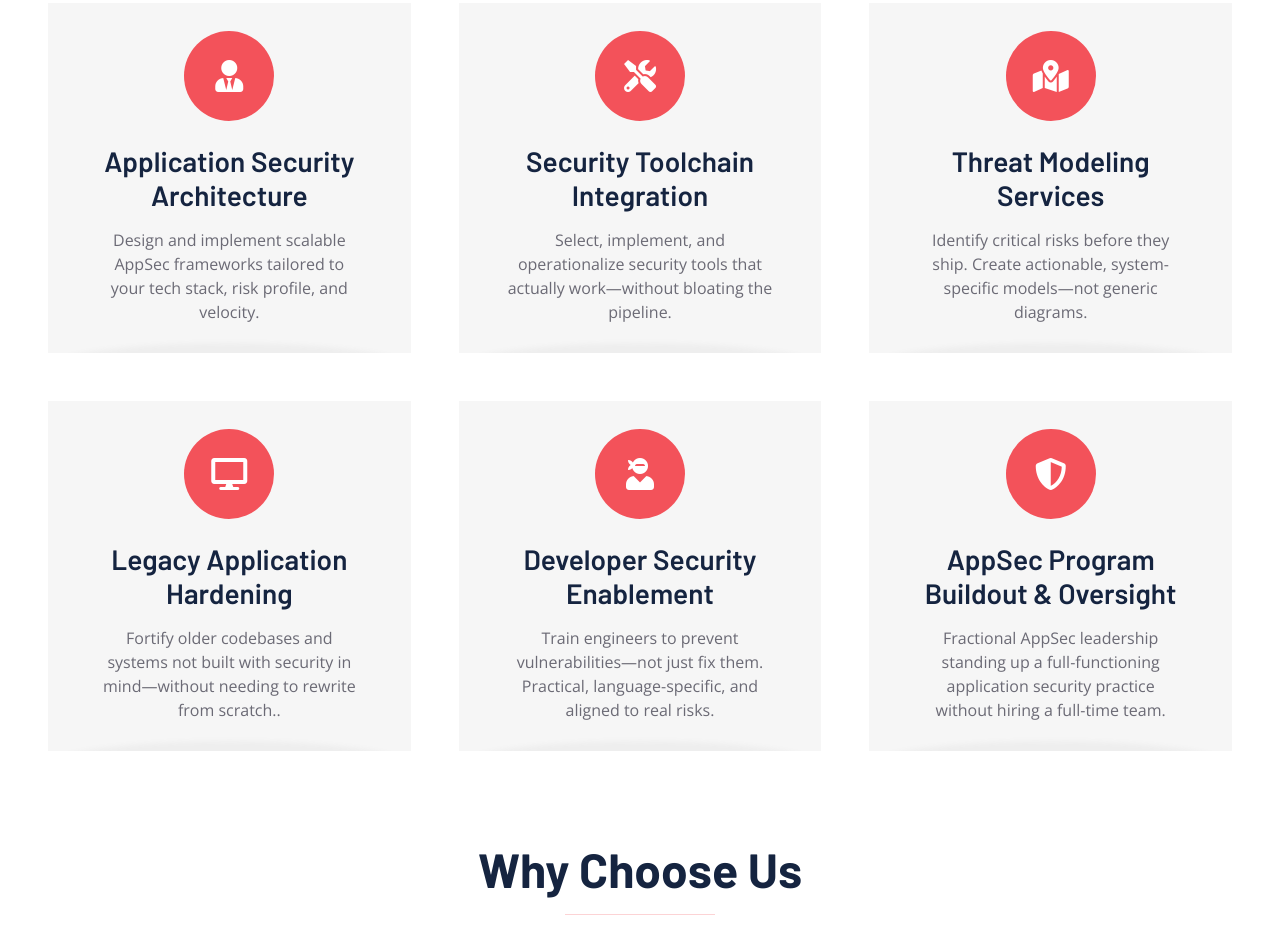
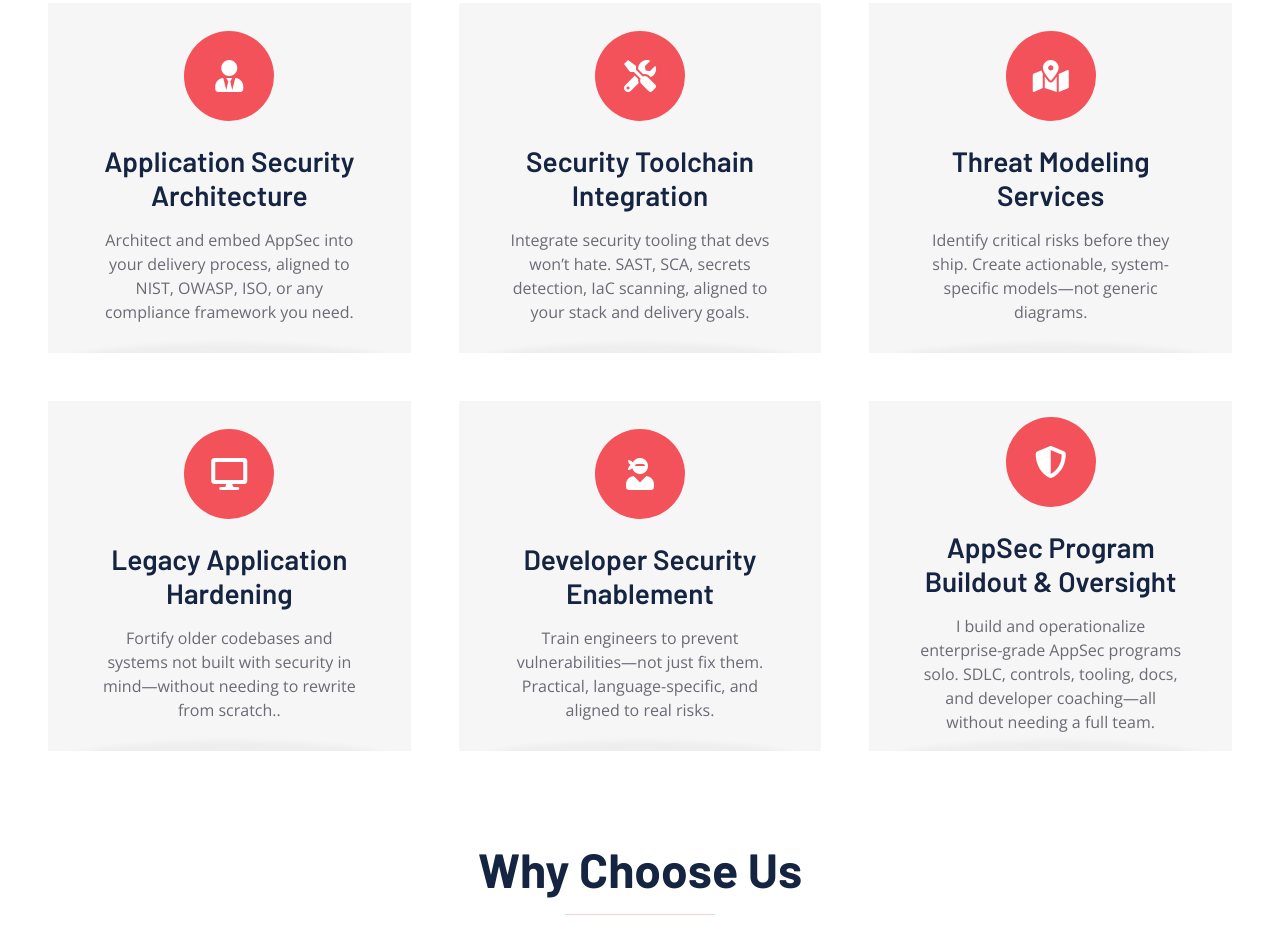
Before and after one commit to jjstewart/blackwatchsec.github.io, a plain HTML site: page index.html in a window 1280 px wide. Shown: the part 1616-2547 px from the top of the page. Drawn offline with nearby package versions, Linux system fonts and the light colour scheme.

Commit message:
Update index.html

```diff
--- a/index.html
+++ b/index.html
@@ -130,7 +130,7 @@ No noise. No fluff. Just secure software that ships.</p>
                         </div>
                         <div class="ps-4">
                             <h3>Application Security Program Development & Execution</h3>
-                            <p class="mb-0">Full lifecycle AppSec planning, strategy, and implementation tailored to business and technical environments.</p>
+                            <p class="mb-0">End-to-end AppSec program delivery, from planning through documentation and rollout. Framework-agnostic, developer-aligned, audit-ready.</p>
                         </div>
                     </div>
                     <div class="d-flex text-white mb-5">
@@ -171,7 +171,7 @@ No noise. No fluff. Just secure software that ships.</p>
                         <i class="fa fa-user-tie fa-2x"></i>
                     </div>
                     <h3 class="mb-3">Application Security Architecture</h3>
-                    <p class="mb-0">Design and implement scalable AppSec frameworks tailored to your tech stack, risk profile, and velocity.</p>
+                    <p class="mb-0">Architect and embed AppSec into your delivery process, aligned to NIST, OWASP, ISO, or any compliance framework you need.</p>
                 </div>
             </div>
             <div class="col-lg-4 col-md-6">
@@ -180,7 +180,7 @@ No noise. No fluff. Just secure software that ships.</p>
                         <i class="fa fa-tools fa-2x"></i>
                     </div>
                     <h3 class="mb-3">Security Toolchain Integration</h3>
-                    <p class="mb-0">Select, implement, and operationalize security tools that actually work—without bloating the pipeline.</p>
+                    <p class="mb-0">Integrate security tooling that devs won’t hate. SAST, SCA, secrets detection, IaC scanning, aligned to your stack and delivery goals.</p>
                 </div>
             </div>
             <div class="col-lg-4 col-md-6">
@@ -216,7 +216,7 @@ No noise. No fluff. Just secure software that ships.</p>
                         <i class="fa fa-shield-alt fa-2x"></i>
                     </div>
                     <h3 class="mb-3">AppSec Program Buildout & Oversight</h3>
-                    <p class="mb-0">Fractional AppSec leadership standing up a full-functioning application security practice without hiring a full-time team.</p>
+                    <p class="mb-0">I build and operationalize enterprise-grade AppSec programs solo. SDLC, controls, tooling, docs, and developer coaching—all without needing a full team.</p>
                 </div>
             </div>
         </div>
```
